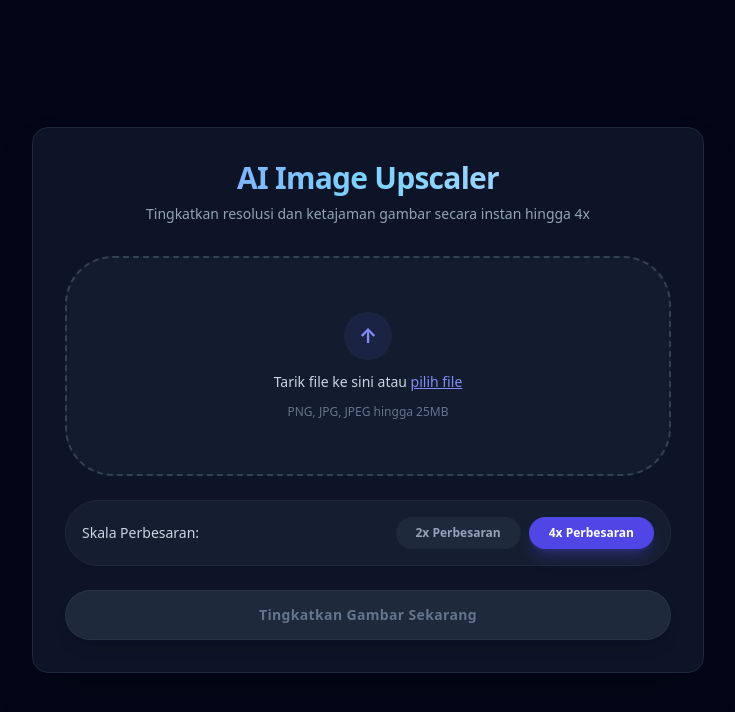
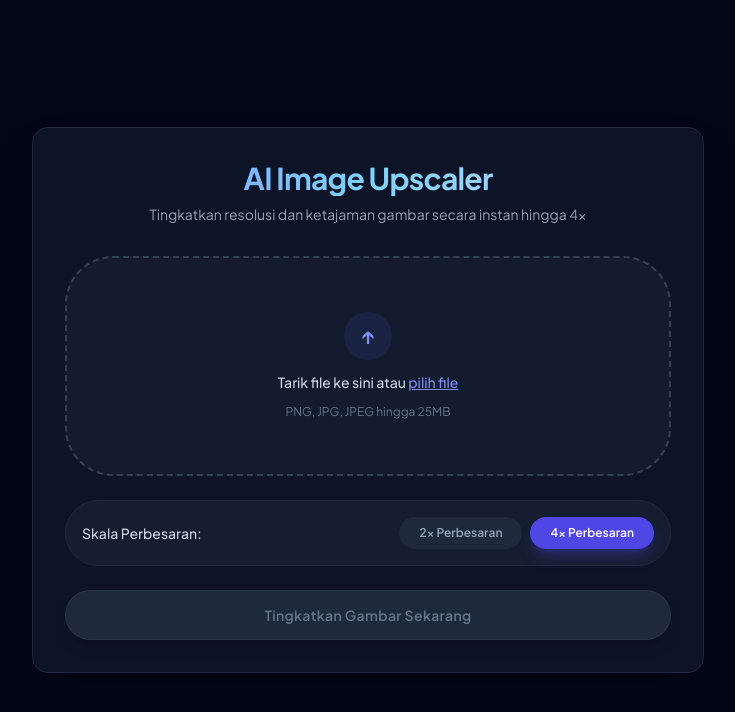
Before and after one commit to Arkrega/Upscale-web, a React (Vite) app: page / in a window 1280 px wide. Shown: the top 712 px of the page, without its empty margins (272-1007 px from the left). Built offline with nearby package versions, Linux system fonts and the light colour scheme.

Commit message:
Refactor base styles and update font family
Updated base styles to use 'Plus Jakarta Sans' font and added scrollbar styling.

```diff
--- a/src/index.css
+++ b/src/index.css
@@ -2,8 +2,14 @@
 @tailwind components;
 @tailwind utilities;
 
-body {
-  margin: 0;
-  font-family: system-ui, -apple-system, BlinkMacSystemFont, 'Segoe UI', Roboto, Oxygen, Ubuntu, Cantarell, sans-serif;
-  background-color: #020617;
+@layer base {
+  html, body {
+    margin: 0;
+    padding: 0;
+    font-family: 'Plus Jakarta Sans', sans-serif;
+  }
 }
+
+::-webkit-scrollbar {
+  display: none;
+}
```
